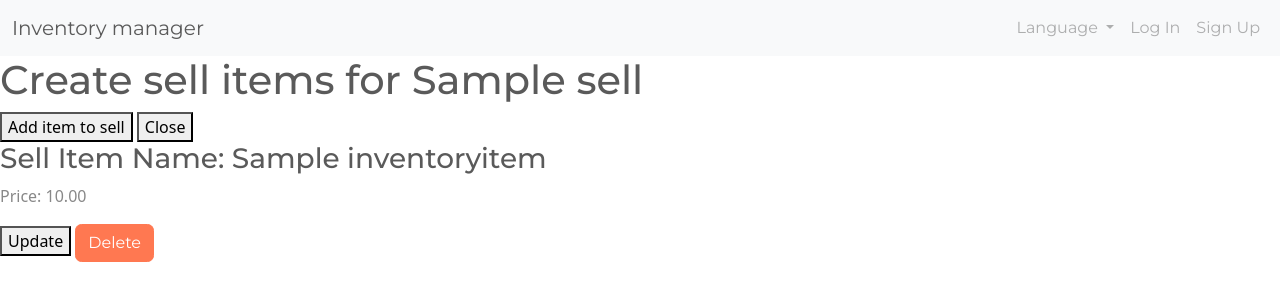
After one commit to camaosos/erp-auto-spare-parts, a Django app: page /sell/1/ in a window 1280 px wide. The commit adds this page. Shown: the top 301 px of the page. Run offline with Django 4.2, Linux system fonts and the light colour scheme; tables that the repository leaves empty hold one stand-in row (values such as "Sample post"); some libraries are stand-ins or nearby versions.

Commit message:
buy and sell in two steps

```diff
--- a/inventory_autoparts/inventory/forms.py
+++ b/inventory_autoparts/inventory/forms.py
@@ -4,8 +4,22 @@ from django.forms.models import inlineformset_factory
 from django.contrib.auth.models import User
 from django.contrib.auth.forms import UserCreationForm
 from crispy_forms.helper import FormHelper, Layout
+from .models import BuyItem, InventoryItem, Line, Buy, Sell, SellItem, ThirdParty
 
-from .models import InventoryItem, Line, Buy, Sell
+
+class BuyItemForm(forms.ModelForm):
+    """ Buy Item Form """
+    class Meta:
+        model = BuyItem
+        fields = ['name', 'item', 'quantity', 'price']
+
+
+class SellItemForm(forms.ModelForm):
+    """ Buy Item Form """
+    class Meta:
+        model = SellItem
+        fields = ['name', 'item', 'quantity', 'price']
+
 
 class UserRegisterForm(UserCreationForm):
     """User register form"""
@@ -15,53 +29,70 @@ class UserRegisterForm(UserCreationForm):
         model = User
         fields = ['username', 'email', 'password1', 'password2']
 
+
 class InventoryItemForm(forms.ModelForm):
     line = forms.ModelChoiceField(queryset=Line.objects.all())
     class Meta:
         model = InventoryItem
         fields = ['name', 'quantity', 'line']
 
+
 class LineForm(forms.ModelForm):
     class Meta:
         model = Line
         fields = ['name']
 
+
 class BuyForm(forms.ModelForm):
+    """ Buy Form """
     name = forms.CharField(required=True)
-    item = forms.ModelChoiceField(queryset=InventoryItem.objects.all(), required=True)
+    # item = forms.ModelChoiceField(queryset=InventoryItem.objects.all(), required=True)
     # quantity = forms.IntegerField(required=True)
+    third_party = forms.ModelChoiceField(queryset=ThirdParty.objects.all(), required=True)
     class Meta:
         model = Buy
-        fields = ['name', 'item', 'quantity']
+        fields = ['name', 'third_party']
+
 
 class SellForm(forms.ModelForm):
     """ Sell Form """
-    item = forms.ModelChoiceField(queryset=InventoryItem.objects.all(), required=True)
+    name = forms.CharField(required=True)
+    # item = forms.ModelChoiceField(queryset=InventoryItem.objects.all(), required=True)
+    third_party = forms.ModelChoiceField(queryset=ThirdParty.objects.all(), required=True)
     class Meta:
         model = Sell
-        fields = ['name', 'item', 'quantity']
+        fields = ['name', 'third_party']
 
 
-class BuyFormSetHelper(FormHelper):
-    """ Buy Form Set Helper """
-    def __init__(self, *args, **kwargs):
-        super(BuyFormSetHelper, self).__init__(*args, **kwargs)
-        self.layout = Layout(
-            'name',
-            'item',
-            'quantity'
-        )
-        self.template = 'bootstrap5/table_inline_formset.html'
-        self.form_tag = False
+# class BuyFormSetHelper(FormHelper):
+#     """ Buy Form Set Helper """
+#     def __init__(self, *args, **kwargs):
+#         super(BuyFormSetHelper, self).__init__(*args, **kwargs)
+#         self.layout = Layout(
+#             'name',
+#             'item',
+#             'quantity'
+#         )
+#         self.template = 'bootstrap5/table_inline_formset.html'
+#         self.form_tag = False
 
-class SellFormSetHelper(FormHelper):
-    """ Sell Form Set Helper """
-    def __init__(self, *args, **kwargs):
-        super(SellFormSetHelper, self).__init__(*args, **kwargs)
-        self.layout = Layout(
-            'name',
-            'item',
-            'quantity'
-        )
-        self.template = 'bootstrap5/table_inline_formset.html'
-        self.form_tag = False
+
+# class SellFormSetHelper(FormHelper):
+#     """ Sell Form Set Helper """
+#     def __init__(self, *args, **kwargs):
+#         super(SellFormSetHelper, self).__init__(*args, **kwargs)
+#         self.layout = Layout(
+#             'name',
+#             'item',
+#             'quantity'
+#         )
+#         self.template = 'bootstrap5/table_inline_formset.html'
+#         self.form_tag = False
+
+# BuyItemFormSet = inlineformset_factory(
+#     Buy,
+#     BuyItem,
+#     fields=['item', 'quantity', 'price'],
+#     extra=1,
+#     can_delete=True
+# )
--- a/inventory_autoparts/inventory/templates/inventory/base.html
+++ b/inventory_autoparts/inventory/templates/inventory/base.html
@@ -4,12 +4,24 @@
     <meta charset="UTF-8">
     <meta name="viewport" content="width=device-width, initial-scale=1.0">
     <link rel="stylesheet" href="https://bootswatch.com/5/minty/bootstrap.min.css">
+    <script src="https://unpkg.com/htmx.org@1.5.0"
+            integrity="sha384-oGA+prIp5Vchu6we2YkI51UtVzN9Jpx2Z7PnR1I78PnZlN8LkrCT4lqqqmDkyrvI"
+            crossorigin="anonymous">
+    </script>
     <title>Document</title>
 </head>
 <body>
     {% include 'inventory/navigation.html' %}
     {% block content %}
     {% endblock content %}
-    <script src="https://cdn.jsdelivr.net/npm/bootstrap@5.2.0/dist/js/bootstrap.bundle.min.js" integrity="sha384-A3rJD856KowSb7dwlZdYEkO39Gagi7vIsF0jrRAoQmDKKtQBHUuLZ9AsSv4jD4Xa" crossorigin="anonymous"></script>
+    <script src="https://cdn.jsdelivr.net/npm/bootstrap@5.2.0/dist/js/bootstrap.bundle.min.js"
+            integrity="sha384-A3rJD856KowSb7dwlZdYEkO39Gagi7vIsF0jrRAoQmDKKtQBHUuLZ9AsSv4jD4Xa"
+            crossorigin="anonymous">
+    </script>
+    <script>
+        document.body.addEventListener('htmx:configRequest', (event) => {
+        event.detail.headers['X-CSRFToken'] = '{{ csrf_token }}';
+        })
+    </script>
 </body>
 </html>
--- /dev/null
+++ b/inventory_autoparts/inventory/templates/inventory/buy_item_detail.html
@@ -0,0 +1,6 @@
+<div hx-target="this" hx-swap="outerHTML">
+    <h3>Buy Item Name: {{ buy_item.item.name }}</h3>
+    <p>Price: {{ buy_item.price }}</p>
+    <button hx-get="{% url 'update-buy-item' buy_item.id %}">Update</button>
+    <button class="btn btn-danger" hx-post="{% url 'delete-buy-item' buy_item.id %}">Delete</button>
+</div>
--- /dev/null
+++ b/inventory_autoparts/inventory/templates/inventory/create_sell_item.html
@@ -0,0 +1,36 @@
+{% extends "inventory/base.html" %}
+{% load i18n %}
+
+{% block content %}
+
+    <h1>Create sell items for {{ sell.name }}</h1>
+
+    <button type="button" hx-get="{% url 'create-sell-item-form' %}" hx-target="#sellitemforms" hx-swap="beforeend">
+        Add item to sell
+    </button>
+    <button type="button" class="cancel-form">Close</button>
+
+    <div id="sellitemforms">
+
+    </div>
+
+    {% for sell_item in sell_items %}
+
+    {% include "inventory/sell_item_detail.html" %}
+
+    {% endfor %}
+
+    <script>
+        document.addEventListener('DOMContentLoaded', function() {
+            document.querySelectorAll('.cancel-form').forEach(button => {
+                button.addEventListener('click', function() {
+                    const formRowId = this.dataset.formRowId;
+                    const formRow = document.getElementById("sellitemforms");
+                    if (formRow) {
+                        formRow.setHTMLUnsafe("<div></div>");  // Remove the form from the DOM
+                    }
+                });
+            });
+        });
+    </script>
+{% endblock %}
--- a/inventory_autoparts/inventory/templates/inventory/sell_form.html
+++ b/inventory_autoparts/inventory/templates/inventory/sell_form.html
@@ -9,7 +9,7 @@
         <h1> {% trans "Sell" %} </h1>
         <form method="post">
             {% csrf_token %}
-            {% crispy form helper %}
+            {{ form|crispy }}
             <div class="mt-3">
                 <button class="btn btn-primary"> {% trans "Add Sell" %} </button>
 
--- /dev/null
+++ b/inventory_autoparts/inventory/templates/inventory/sell_item_detail.html
@@ -0,0 +1,6 @@
+<div hx-target="this" hx-swap="outerHTML">
+    <h3>Sell Item Name: {{ sell_item.item.name }}</h3>
+    <p>Price: {{ sell_item.price }}</p>
+    <button hx-get="{% url 'update-sell-item' sell_item.id %}">Update</button>
+    <button class="btn btn-danger" hx-post="{% url 'delete-sell-item' sell_item.id %}">Delete</button>
+</div>
--- a/inventory_autoparts/inventory/urls.py
+++ b/inventory_autoparts/inventory/urls.py
@@ -4,7 +4,7 @@ Inventory URLs
 from django.urls import path
 from django.contrib.auth import views as auth_views
 from django.utils.translation import gettext_lazy as _
-from .views import AddItem, EditItem, Index, SignUpView, Dashboard, DeleteItem, AddLine, AddBuy, AddSell, BuyList, SellList
+from .views import AddItem, EditItem, Index, SignUpView, Dashboard, DeleteItem, AddLine, AddBuy, AddSell, BuyList, SellList, create_buy_item, create_buy_item_form, create_sell_item, create_sell_item_form, delete_buy_item, delete_sell_item, detail_buy_item, detail_sell_item, update_buy_item, update_sell_item
 
 
 urlpatterns = [
@@ -21,4 +21,14 @@ urlpatterns = [
     path('add-sell', AddSell.as_view(), name='add-sell'),
     path('buy-list', BuyList.as_view(), name='buy-list'),
     path('sell-list', SellList.as_view(), name='sell-list'),
+    path('buy/<int:pk>/', create_buy_item, name='create-buy-item'),
+    path('buy/create-buy-item-form/', create_buy_item_form, name='create-buy-item-form'),
+    path('buy/buyitem/<int:pk>/', detail_buy_item, name="detail-buy-item"),
+    path('buy/buyitem/<int:pk>/update/', update_buy_item, name="update-buy-item"),
+    path('buy/buyitem/<int:pk>/delete/', delete_buy_item, name="delete-buy-item"),
+    path('sell/<int:pk>/', create_sell_item, name='create-sell-item'),
+    path('sell/create-buy-item-form/', create_sell_item_form, name='create-sell-item-form'),
+    path('sell/sellitem/<int:pk>/', detail_sell_item, name="detail-sell-item"),
+    path('sell/sellitem/<int:pk>/update/', update_sell_item, name="update-sell-item"),
+    path('sell/sellitem/<int:pk>/delete/', delete_sell_item, name="delete-sell-item"),
 ]
--- a/inventory_autoparts/inventory/views.py
+++ b/inventory_autoparts/inventory/views.py
@@ -1,8 +1,8 @@
 """Views"""
 
 from django.forms import BaseModelForm, formset_factory
-from django.http import HttpResponse
-from django.shortcuts import render, redirect
+from django.http import HttpResponse, HttpResponseNotAllowed
+from django.shortcuts import render, redirect, get_object_or_404
 from django.contrib import messages
 from django.contrib.auth import authenticate, login
 from django.contrib.auth.mixins import LoginRequiredMixin
@@ -14,12 +14,190 @@ from django.db.models import F
 
 from inventory_autoparts.settings import LOW_QUANTITY
 
-from .models import InventoryItem, Line, Buy, Sell
-from .forms import BuyFormSetHelper, InventoryItemForm, LineForm, SellFormSetHelper, UserRegisterForm, BuyForm, SellForm
-# from .formsets import BuyFormSet
+from .models import InventoryItem, Line, Buy, Sell, BuyItem, SellItem
+from .forms import (
+    InventoryItemForm,
+    LineForm,
+    UserRegisterForm,
+    BuyForm,
+    SellForm,
+    BuyItemForm,
+    SellItemForm,
+)
 
 # Create your views here.
+def create_buy_item(request, pk):
+    """
+    Create buy item
+    """
+    buy = Buy.objects.get(id=pk)
+    buy_items = BuyItem.objects.filter(buy=buy)
+    form = BuyItemForm(request.POST or None)
 
+    if request.method == "POST":
+        if form.is_valid():
+            buy_item = form.save(commit=False)
+            buy_item.buy = buy
+            buy_item.save()
+            return redirect("detail-buy-item", pk=buy_item.id)
+        else:
+            return render(request, "inventory/buy_item_form.html", context={
+                "form": form
+            })
+
+    context = {
+        "form": form,
+        "buy": buy,
+        "buy_items": buy_items
+    }
+
+    return render(request, "inventory/create_buy_item.html", context)
+
+
+def create_buy_item_form(request):
+    """
+    Create buy item form
+    """
+    form = BuyItemForm()
+    context = {
+        "form": form
+    }
+    return render(request, "inventory/buy_item_form.html", context)
+
+
+def detail_buy_item(request, pk):
+    """
+    Detail buy item
+    """
+    buy_item = get_object_or_404(BuyItem, id=pk)
+    context = {
+        "buy_item": buy_item
+    }
+    return render(request, "inventory/buy_item_detail.html", context)
+
+
+def update_buy_item(request, pk):
+    """
+    Update buy item
+    """
+    buy_item = BuyItem.objects.get(id=pk)
+    form = BuyItemForm(request.POST or None, instance=buy_item)
+
+    if request.method == "POST":
+        if form.is_valid():
+            form.save()
+            return redirect("detail-buy-item", pk=buy_item.id)
+
+    context = {
+        "form": form,
+        "buy_item": buy_item
+    }
+
+    return render(request, "inventory/book_form.html", context)
+
+
+def delete_buy_item(request, pk):
+    """
+    Delete Buy Item
+    """
+    buy_item = get_object_or_404(BuyItem, id=pk)
+
+    if request.method == "POST":
+        buy_item.delete()
+        return HttpResponse("")
+
+    return HttpResponseNotAllowed(
+        [
+            "POST",
+        ]
+    )
+
+
+def create_sell_item(request, pk):
+    """
+    Create sell item
+    """
+    sell = Sell.objects.get(id=pk)
+    sell_items = SellItem.objects.filter(sell=sell)
+    form = SellItemForm(request.POST or None)
+
+    if request.method == "POST":
+        if form.is_valid():
+            sell_item = form.save(commit=False)
+            sell_item.sell = sell
+            sell_item.save()
+            return redirect("detail-sell-item", pk=sell_item.id)
+        else:
+            return render(request, "inventory/sell_item_form.html", context={
+                "form": form
+            })
+
+    context = {
+        "form": form,
+        "sell": sell,
+        "sell_items": sell_items
+    }
+
+    return render(request, "inventory/create_sell_item.html", context)
+
+
+def create_sell_item_form(request):
+    """
+    Create sell item form
+    """
+    form = SellItemForm()
+    context = {
+        "form": form
+    }
+    return render(request, "inventory/sell_item_form.html", context)
+
+
+def detail_sell_item(request, pk):
+    """
+    Detail sell item
+    """
+    sell_item = get_object_or_404(SellItem, id=pk)
+    context = {
+        "sell_item": sell_item
+    }
+    return render(request, "inventory/sell_item_detail.html", context)
+
+
+def update_sell_item(request, pk):
+    """
+    Update sell item
+    """
+    sell_item = SellItem.objects.get(id=pk)
+    form = SellItemForm(request.POST or None, instance=sell_item)
+
+    if request.method == "POST":
+        if form.is_valid():
+            form.save()
+            return redirect("detail-sell-item", pk=sell_item.id)
+
+    context = {
+        "form": form,
+        "sell_item": sell_item
+    }
+
+    return render(request, "inventory/book_form.html", context)
+
+
+def delete_sell_item(request, pk):
+    """
+    Delete Sell Item
+    """
+    sell_item = get_object_or_404(SellItem, id=pk)
+
+    if request.method == "POST":
+        sell_item.delete()
+        return HttpResponse("")
+
+    return HttpResponseNotAllowed(
+        [
+            "POST",
+        ]
+    )
 
 class Index(TemplateView):
     """Index"""
@@ -31,7 +209,7 @@ class Dashboard(LoginRequiredMixin, View):
     """Dashboard"""
 
     def get(self, request):
-        """ Dashboard Get """
+        """Dashboard Get"""
         items = InventoryItem.objects.filter(user=self.request.user.id).order_by("id")
         low_inventory = items.filter(
             user=self.request.user.id, quantity__lte=LOW_QUANTITY
@@ -133,7 +311,6 @@ class AddLine(LoginRequiredMixin, CreateView):
     success_url = reverse_lazy("dashboard")
 
     def get_context_data(self, **kwargs):
-
         context = super().get_context_data(**kwargs)
         return context
 
@@ -142,61 +319,44 @@ class AddLine(LoginRequiredMixin, CreateView):
         return super().form_valid(form)
 
 
-class AddBuy(LoginRequiredMixin, FormView):
+class AddBuy(LoginRequiredMixin, CreateView):
     """Add Buy"""
 
     model = Buy
-    form_class = formset_factory(BuyForm, extra=1)
-    # helper = BuyFormSetHelper()
+    form_class = BuyForm
     template_name = "inventory/buy_form.html"
-    success_url = reverse_lazy("dashboard")
+
+    def get_success_url(self):
+        return reverse_lazy("create-buy-item", kwargs={"pk": self.object.pk})
 
     def get_context_data(self, **kwargs):
         context = super().get_context_data(**kwargs)
-        context["items"] = InventoryItem.objects.all()
-        context["helper"] = BuyFormSetHelper()
         return context
 
-    def form_valid(self, form) -> HttpResponse:
-        if form.is_valid():
-            print("Formset válido")
-            for f in form:
-                print("Form válido")
-                if f.is_valid():
-                    f.save()
-                    # print(f.instance.quantity)
-                    InventoryItem.objects.filter(name=f.instance.item).update(
-                        quantity=F("quantity") + f.instance.quantity
-                    )
+    def form_valid(self, form: BaseModelForm) -> HttpResponse:
+        form.instance.user = self.request.user
         return super().form_valid(form)
 
 
-class AddSell(LoginRequiredMixin, FormView):
+
+class AddSell(LoginRequiredMixin, CreateView):
     """Add Sell"""
 
     model = Sell
-    form_class = formset_factory(SellForm, extra=1)
+    form_class = SellForm
     template_name = "inventory/sell_form.html"
-    success_url = reverse_lazy("dashboard")
+
+    def get_success_url(self):
+        return reverse_lazy("create-sell-item", kwargs={"pk": self.object.pk})
 
     def get_context_data(self, **kwargs):
         context = super().get_context_data(**kwargs)
-        context["items"] = InventoryItem.objects.all()
-        context["helper"] = SellFormSetHelper()
         return context
 
     def form_valid(self, form: BaseModelForm) -> HttpResponse:
-        if form.is_valid():
-            print("Formset válido")
-            for f in form:
-                print("Form válido")
-                if f.is_valid():
-                    f.save()
-                    # print(f.instance.quantity)
-                    InventoryItem.objects.filter(name=f.instance.item).update(
-                        quantity=F("quantity") - f.instance.quantity
-                    )
+        form.instance.user = self.request.user
         return super().form_valid(form)
+
 
 class BuyList(LoginRequiredMixin, View):
     def get(self, request):
@@ -208,6 +368,7 @@ class BuyList(LoginRequiredMixin, View):
             context={"buys": buys},
         )
 
+
 class SellList(LoginRequiredMixin, View):
     def get(self, request):
         sells = Sell.objects.order_by("id")
```
Also changed, not shown: inventory_autoparts/inventory/admin.py (+7 -1 lines), inventory_autoparts/inventory/models.py (+88 -21 lines), inventory_autoparts/inventory/templates/inventory/buy_form.html (+4 -4 lines), inventory_autoparts/inventory/templates/inventory/buy_item_form.html (added, +23 -0 lines), inventory_autoparts/inventory/templates/inventory/create_buy_item.html (added, +36 -0 lines), inventory_autoparts/inventory/templates/inventory/sell_item_form.html (added, +23 -0 lines), README.md.
